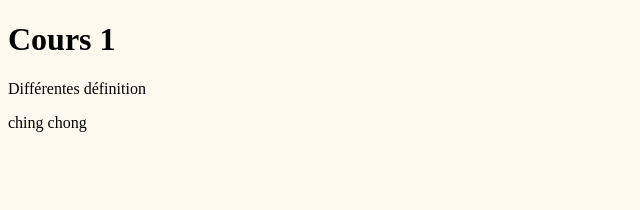
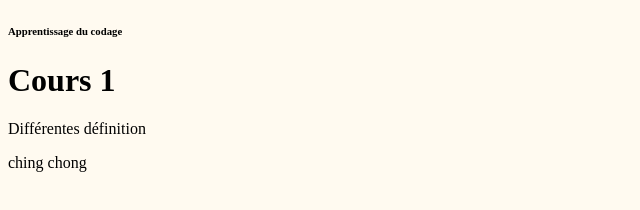
Before and after one commit to rockleebg/cours-1, a plain HTML site: page index.html in a window 1280 px wide. Shown: the whole page, without its empty margins (0-640 px from the left). Drawn offline with Linux system fonts and the light colour scheme.

Commit message:
Update index.html

```diff
--- a/index.html
+++ b/index.html
@@ -11,7 +11,10 @@
     </style>
   </head>
   <body>
-
+  <header>
+    <h6>
+      Apprentissage du codage
+    </h6>
   <h1>
     Cours 1
   </h1>
```
